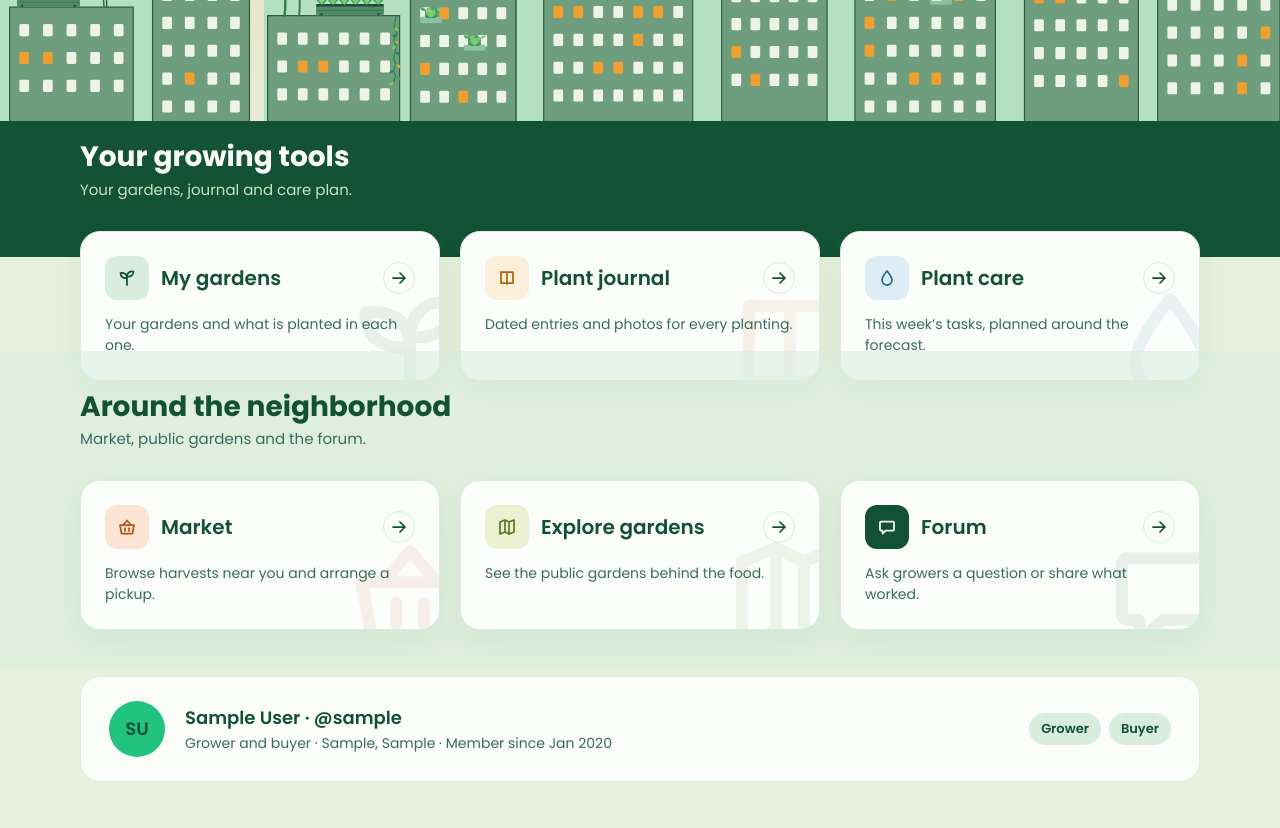
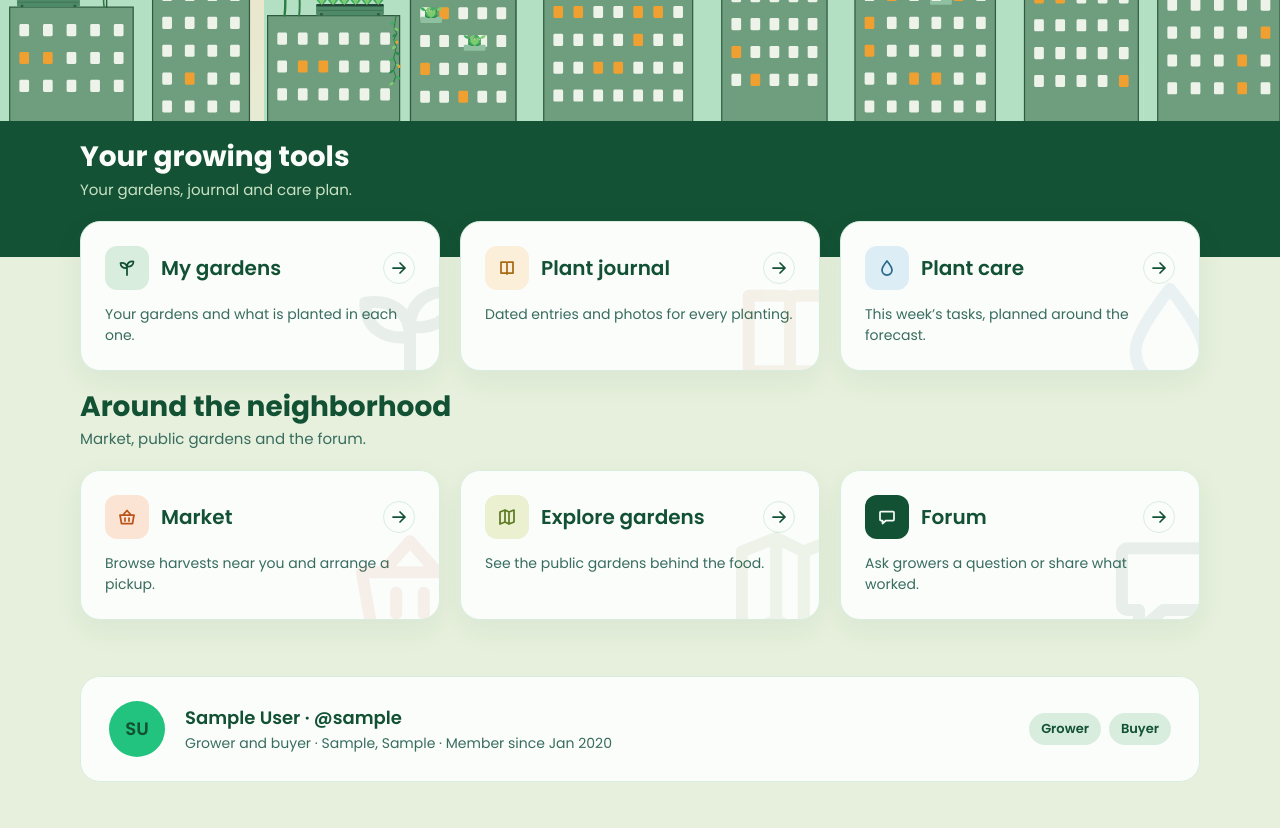
Before and after one commit to paramitasan/urFunFarming, a Django app: page /home/ in a window 1280 px wide. Shown: the part 680-1508 px from the top of the page. Run offline with Django 5.2, Linux system fonts and the light colour scheme; a user stored in the database is signed in; tables that the repository leaves empty hold one stand-in row (values such as "Sample post"); some libraries are stand-ins or nearby versions.

Commit message:
Remove the neighborhood background and Fix some visual bugs

```diff
--- a/main/tests.py
+++ b/main/tests.py
@@ -122,10 +122,6 @@ class HomePageTest(TestCase):
         self.assertContains(both_page, 'class="launch-tile"', count=6)
         self.assertNotContains(both_page, 'Where to?')
 
-    def test_neighborhood_band_only_with_growing_tools(self):
-        self.assertContains(self.home_as(self.grower), 'launchpad-band')
-        self.assertNotContains(self.home_as(self.buyer), 'launchpad-band')
-
     def test_subnav_only_for_growers_on_home(self):
         self.assertContains(self.home_as(self.grower), 'class="subnav"')
         self.assertContains(self.home_as(self.both), 'class="subnav"')
--- a/static/css/home.css
+++ b/static/css/home.css
@@ -74,20 +74,6 @@
     color: #C9E2C4;
 }
 
-/* Pale band behind the neighborhood row, as wide as the page */
-.launchpad-band {
-    position: relative;
-    isolation: isolate;
-}
-
-.launchpad-band::before {
-    content: "";
-    position: absolute;
-    inset: -40px -80px -48px;
-    z-index: -1;
-    background-color: rgba(217, 237, 223, 0.55);
-}
-
 .launchpads,
 .launchpad {
     display: flex;
@@ -128,7 +114,8 @@
     border: 1px solid var(--color-band);
     border-radius: 20px;
     box-shadow: 0 10px 30px rgba(18, 81, 51, 0.06);
-    transition: transform var(--dur-hover) ease, box-shadow var(--dur-hover) ease, border-color var(--dur-hover) ease;
+    /* The hover lift uses translate, not transform, so it can't smooth out GSAP's entrance and leave tiles uneven */
+    transition: translate var(--dur-hover) ease, box-shadow var(--dur-hover) ease, border-color var(--dur-hover) ease;
 }
 
 .launch-top {
@@ -272,7 +259,7 @@
     .launch-tile:hover {
         border-color: var(--color-mint);
         box-shadow: 0 14px 30px rgba(18, 81, 51, 0.1);
-        transform: translateY(-2px);
+        translate: 0 -2px;
     }
 
     .launch-tile:hover .launch-arrow {
--- a/static/js/home-motion.js
+++ b/static/js/home-motion.js
@@ -14,8 +14,10 @@ if (window.gsap && window.ScrollTrigger) {
             }
 
             document.querySelectorAll('.launch-row').forEach((row) =>
+                // clearProps drops GSAP's inline transform afterwards so the CSS hover lift still works
                 gsap.from(row.querySelectorAll('.launch-tile'), {
                     y: 10, opacity: 0, duration: 0.45, stagger: 0.06,
+                    clearProps: 'transform,translate,rotate,scale',
                     scrollTrigger: { trigger: row, start: 'top 90%', once: true }
                 })
             );
--- a/templates/home.html
+++ b/templates/home.html
@@ -49,7 +49,7 @@
     </section>
     {% endif %}
 
-    <section class="launchpad{% if profile.is_grower %} launchpad-band{% endif %}">
+    <section class="launchpad">
         <div class="launch-heading">
             <h2>Around the neighborhood</h2>
             <p>Market, public gardens and the forum.</p>
```
